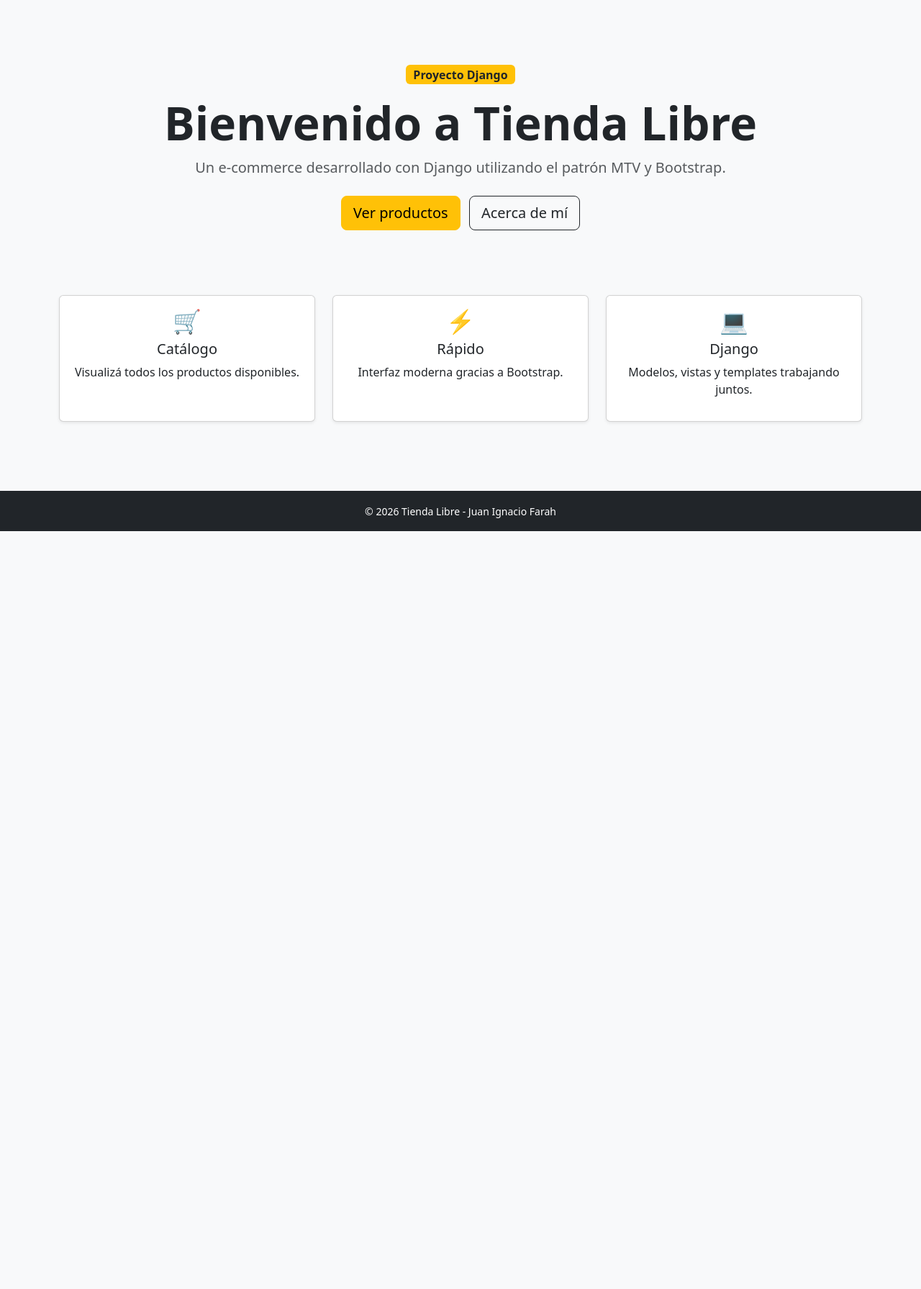
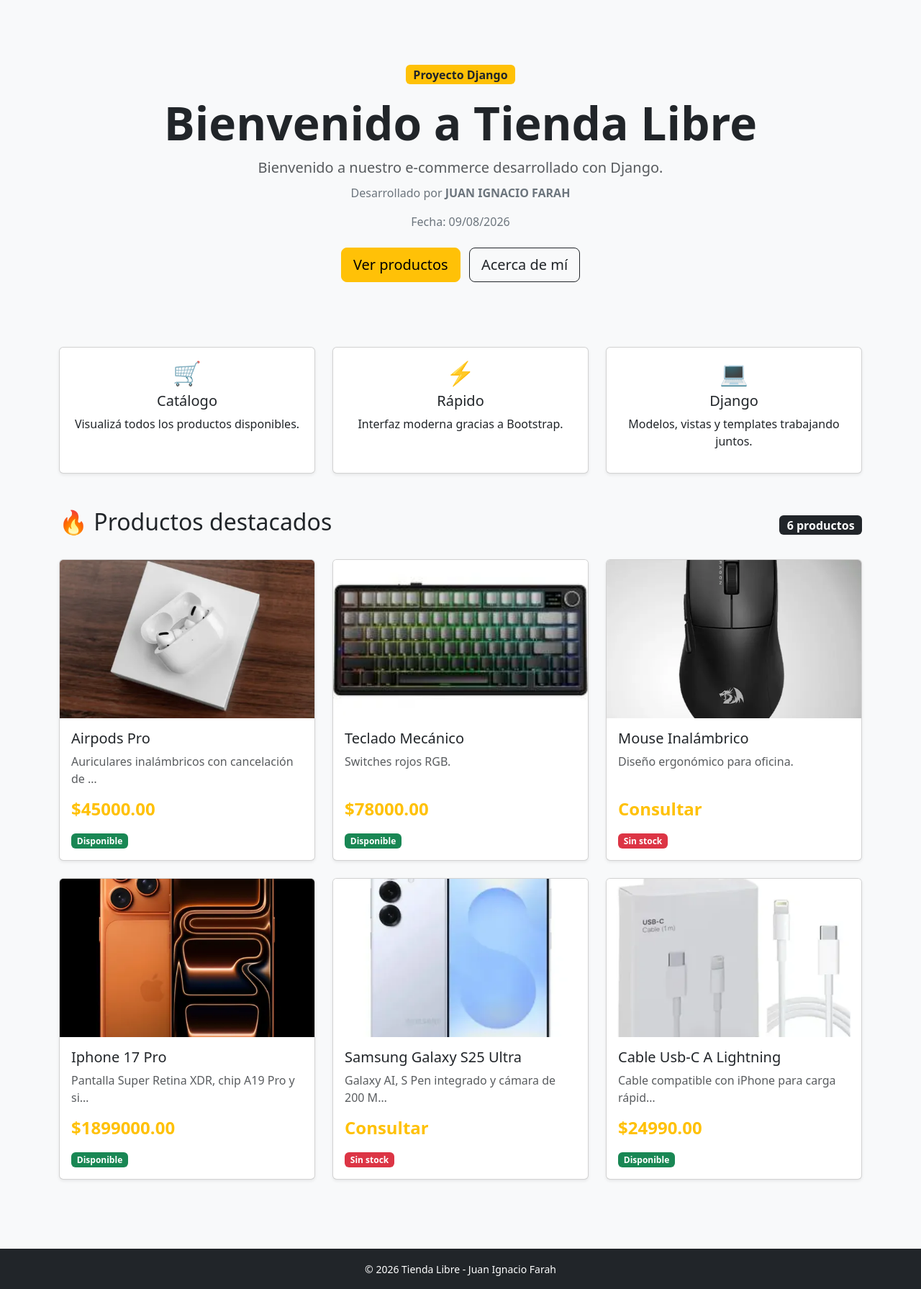
Before and after one commit to Villada-PG3/trabajo-practico-tienda-libre-nachofarah, a Django app: page / in a window 1280 px wide. Shown: the part 56-1847 px from the top of the page at 72% size. Before the commit the page ends 794 px from the top, so only its background shows below. Run offline with Django 5.2, Linux system fonts and the light colour scheme.

Commit message:
feat: template dinámico con DTL en home.

```diff
--- a/Template/home.html
+++ b/Template/home.html
@@ -5,6 +5,8 @@ Inicio
 {% endblock %}
 
 {% block contenido %}
+
+<!-- HERO -->
 
 <section class="hero">
 
@@ -15,11 +17,19 @@ Inicio
         </span>
 
         <h1 class="display-3 fw-bold">
-            Bienvenido a Tienda Libre
+            Bienvenido a {{ nombre_tienda|title }}
         </h1>
 
-        <p class="lead text-muted mb-4">
-            Un e-commerce desarrollado con Django utilizando el patrón MTV y Bootstrap.
+        <p class="lead text-muted mb-2">
+            {{ mensaje }}
+        </p>
+
+        <p class="text-secondary">
+            Desarrollado por <strong>{{ usuario|upper }}</strong>
+        </p>
+
+        <p class="text-secondary mb-4">
+            Fecha: {{ fecha|date:"d/m/Y" }}
         </p>
 
         <a href="/productos/" class="btn btn-warning btn-lg me-2">
@@ -33,6 +43,8 @@ Inicio
     </div>
 
 </section>
+
+<!-- CARACTERÍSTICAS -->
 
 <section class="container pb-5">
 
@@ -96,4 +108,91 @@ Inicio
 
 </section>
 
+<!-- PRODUCTOS DESTACADOS -->
+
+<section class="container pb-5">
+
+    <div class="d-flex justify-content-between align-items-center mb-4">
+
+        <h2>🔥 Productos destacados</h2>
+
+        <span class="badge bg-dark fs-6">
+            {{ productos_destacados|length }} productos
+        </span>
+
+    </div>
+
+    <div class="row g-4">
+
+        {% for producto in productos_destacados %}
+
+            <div class="col-md-4">
+
+                <div class="card h-100 shadow-sm">
+
+                    <!-- IMAGEN -->
+
+                    <img src="{{ producto.imagen }}"
+                         class="card-img-top"
+                         alt="{{ producto.nombre }}"
+                         style="height:220px; object-fit:cover;">
+
+                    <div class="card-body d-flex flex-column">
+
+                        <h5 class="card-title">
+                            {{ producto.nombre|title }}
+                        </h5>
+
+                        <p class="card-text text-muted flex-grow-1">
+                            {{ producto.descripcion|truncatechars:45 }}
+                        </p>
+
+                        {% if producto.precio %}
+                            <h4 class="text-warning fw-bold">
+                                ${{ producto.precio|floatformat:2 }}
+                            </h4>
+                        {% else %}
+                            <h4 class="text-warning fw-bold">
+                                {{ producto.precio|default:"Consultar" }}
+                            </h4>
+                        {% endif %}
+
+                        <div class="mt-2">
+
+                            {% if producto.disponible %}
+                                <span class="badge bg-success">
+                                    Disponible
+                                </span>
+                            {% else %}
+                                <span class="badge bg-danger">
+                                    Sin stock
+                                </span>
+                            {% endif %}
+
+                        </div>
+
+                    </div>
+
+                </div>
+
+            </div>
+
+        {% empty %}
+
+            <div class="col-12">
+
+                <div class="alert alert-warning text-center">
+
+                    No hay productos destacados disponibles.
+
+                </div>
+
+            </div>
+
+        {% endfor %}
+
+    </div>
+
+</section>
+
 {% endblock %}
--- a/producto/views.py
+++ b/producto/views.py
@@ -1,12 +1,67 @@
 from django.shortcuts import render
+from datetime import date
 from django.views.generic import TemplateView
 
 class ProductosTemplateView(TemplateView):
     template_name = 'productos.html'
 
-# Create your views here.
+
 def home(request):
-    return render(request, "home.html")
+
+    contexto = {
+        "nombre_tienda": "Tienda Libre",
+        "mensaje": "Bienvenido a nuestro e-commerce desarrollado con Django.",
+        "fecha": date.today(),
+        "usuario": "Juan Ignacio Farah",
+
+        "productos_destacados": [
+            {
+                "nombre": "AirPods Pro",
+                "precio": 45000,
+                "descripcion": "Auriculares inalámbricos con cancelación de ruido.",
+                "disponible": True,
+                "imagen": "/MEDIA/productos/airpods.webp"
+            },
+            {
+                "nombre": "Teclado Mecánico",
+                "precio": 78000,
+                "descripcion": "Switches rojos RGB.",
+                "disponible": True,
+                "imagen": "/MEDIA/productos/teclado.png"
+            },
+            {
+                "nombre": "Mouse Inalámbrico",
+                "precio": None,
+                "descripcion": "Diseño ergonómico para oficina.",
+                "disponible": False,
+                "imagen": "/MEDIA/productos/mousegamer.webp"
+            },
+            {
+                "nombre": "iPhone 17 Pro",
+                "precio": 1899000,
+                "descripcion": "Pantalla Super Retina XDR, chip A19 Pro y sistema de cámaras profesional.",
+                "disponible": True,
+                "imagen": "/MEDIA/productos/iphone17pro.webp",
+            },
+            {
+                "nombre": "Samsung Galaxy S25 Ultra",
+                "precio": None,
+                "descripcion": "Galaxy AI, S Pen integrado y cámara de 200 MP para fotografía de alta calidad.",
+                "disponible": False,
+                "imagen": "/MEDIA/productos/S25.webp",
+            },
+            {
+                "nombre": "Cable USB-C a Lightning",
+                "precio": 24990,
+                "descripcion": "Cable compatible con iPhone para carga rápida y transferencia de datos.",
+                "disponible": True,
+                "imagen": "/MEDIA/productos/cableiphone.webp",
+            },
+        ]
+    }
+
+    return render(request, "home.html", contexto)
+
 
 def acerca_de_mi(request):
     return render(request, "acerca_de_mi.html")
```
Also changed, not shown: MEDIA/productos/S25.webp (renamed from MEDIA/productos/Samsung-Galaxy-S25-official-render-1-355x355.webp), MEDIA/productos/airpods.webp (renamed from MEDIA/productos/apple-airpods-pro-on-a-wooden-table.webp), MEDIA/productos/cableiphone.webp (renamed from MEDIA/productos/D_NQ_NP_993487-MLA72670329904_112023-V.webp), MEDIA/productos/iphone17pro.webp (added), MEDIA/productos/mousegamer.webp (added), MEDIA/productos/teclado.png (added), 2 other files.
